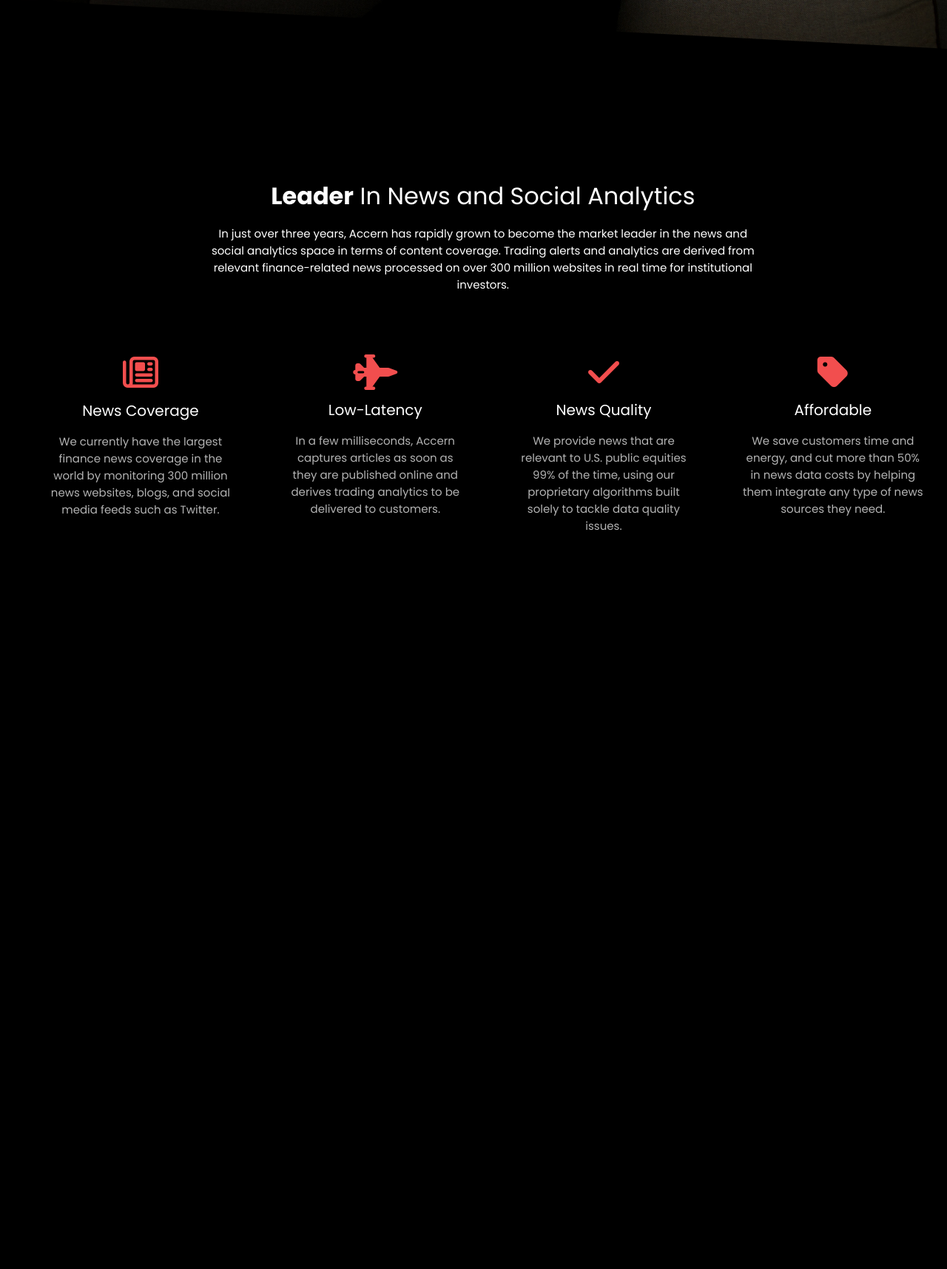
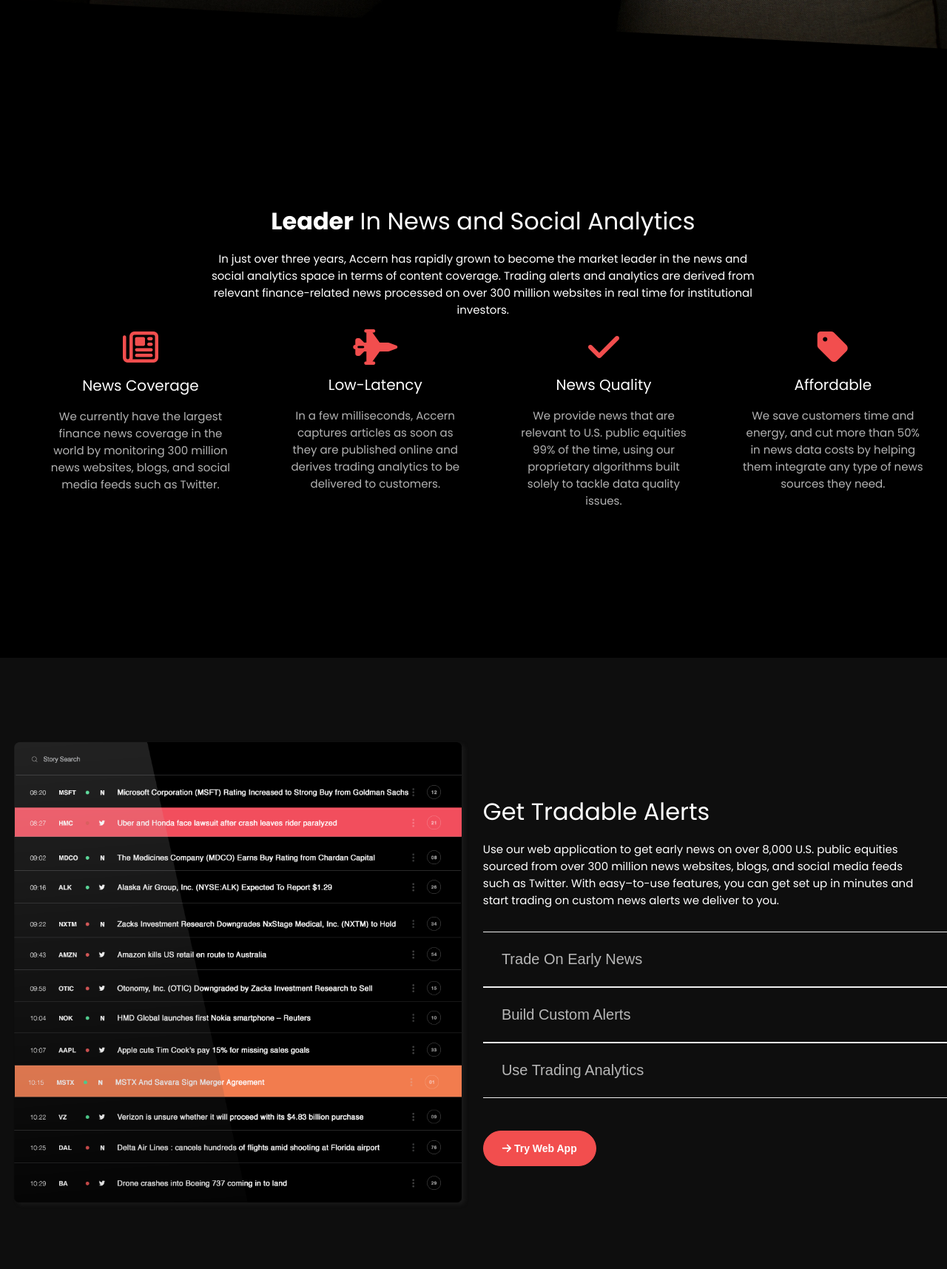
Before and after one commit to saumitra1993/accern, a Node server app: page / in a window 1280 px wide; the page is wider, and only the part inside the window is pictured. Shown: the part 841-2556 px from the top of that part at 74% size. Before the commit the page ends 1558 px from the top of that part, so only its background shows below. Run offline with Node 20, Linux system fonts and the light colour scheme; data that the repository does not hold is empty; some libraries are stand-ins or nearby versions.

Commit message:
completed section 3, problem with bottom alignment of button to image

```diff
--- a/public/scripts/controllers/homeController.js
+++ b/public/scripts/controllers/homeController.js
@@ -1,6 +1,25 @@
 angular.module("accern").controller("homeController", function($scope,appfactory,$q,$routeParams){
 
+    var acc = document.getElementsByClassName("accordion");
+    console.log(acc);
+    var i;
 
+    for (i = 0; i < acc.length; i++) {
+        acc[i].onclick = function(){
+            console.log("Here")
+            /* Toggle between adding and removing the "active" class,
+            to highlight the button that controls the panel */
+            this.classList.toggle("active");
+
+            /* Toggle between hiding and showing the active panel */
+            var panel = this.nextElementSibling;
+            if (panel.style.maxHeight){
+              panel.style.maxHeight = null;
+            } else {
+              panel.style.maxHeight = panel.scrollHeight + 'px';
+            }
+        }
+    }
 
 
 
--- a/public/stylesheets/styles.css
+++ b/public/stylesheets/styles.css
@@ -29,8 +29,27 @@
   font-weight: 100;
   margin: 0; }
 
+h5 {
+  font-size: 1.125em;
+  font-weight: 100;
+  margin: 0; }
+
 p {
   font-size: 0.9375em; }
+
+.btn-a {
+  padding: 15px 25px 15px 25px;
+  font-size: 1em;
+  color: white;
+  font-weight: 600;
+  cursor: pointer;
+  border: 1px solid #f24e4e;
+  border-radius: 25px;
+  background: #f24e4e;
+  z-index: 1;
+  font-size: 0.875em; }
+  .btn-a:hover {
+    background: linear-gradient(to right, #f03131, #f13b3b); }
 
 header {
   align-items: center;
@@ -88,7 +107,7 @@
 .section1 {
   padding: 0;
   position: relative;
-  height: 100vh;
+  min-height: 100vh;
   padding-left: 2%;
   display: flex;
   flex-direction: column;
@@ -118,24 +137,11 @@
     border-bottom: 5px solid #f24e4e; }
   .section1 navbar {
     flex-basis: 25%; }
-  .section1 .btn-a {
-    padding: 15px 25px 15px 25px;
-    font-size: 1em;
-    color: white;
-    font-weight: 600;
-    cursor: pointer;
-    border: 1px solid #f24e4e;
-    border-radius: 25px;
-    background: #f24e4e;
-    z-index: 1;
-    font-size: 0.875em; }
-    .section1 .btn-a:hover {
-      background: linear-gradient(to right, #f03131, #f13b3b); }
 
 .section2 {
   padding: 0;
   position: relative;
-  height: 100vh;
+  min-height: 100vh;
   padding-left: 2%;
   display: flex;
   flex-direction: column;
@@ -165,7 +171,74 @@
     font-weight: 400; }
   .section2 i {
     color: #f24e4e;
-    margin-bottom: 4%; }
+    margin-bottom: 4%;
+    transition: all 0.2s linear; }
+    .section2 i:hover {
+      transform: scale(0.9, 0.9); }
+
+.section3 {
+  padding: 0;
+  position: relative;
+  min-height: 100vh;
+  padding-left: 2%;
+  display: flex;
+  flex-direction: column;
+  flex-direction: row;
+  background-color: #0e0e0e;
+  position: relative;
+  justify-content: flex-start;
+  align-items: center;
+  padding-left: 0;
+  padding-top: 2%; }
+  .section3 .platform-img {
+    width: 50%;
+    height: 100%; }
+  .section3 .platform-info-container {
+    display: flex;
+    margin-left: 1%;
+    margin-top: 4%;
+    flex-direction: column;
+    justify-content: flex-start;
+    align-items: flex-start; }
+  .section3 p {
+    width: 95%;
+    margin-bottom: 5%; }
+  .section3 h5 {
+    font-size: 1.5em;
+    font-weight: 400; }
+  .section3 .btn-a {
+    margin-top: 7%;
+    margin-bottom: 5%; }
+
+/* Style the buttons that are used to open and close the accordion panel */
+button.accordion {
+  color: rgba(255, 255, 255, 0.7);
+  background: none;
+  cursor: pointer;
+  padding: 4%;
+  width: 100%;
+  text-align: left;
+  border-top: 1px solid #eee;
+  border-left: none;
+  border-right: none;
+  border-bottom: 1px solid #eee;
+  outline: none;
+  transition: 0.4s; }
+
+/* Add a background color to the button if it is clicked on (add the .active class with JS), and when you move the mouse over it (hover) */
+button.accordion.active, button.accordion:hover {
+  color: rgba(217, 217, 217, 0.7); }
+
+/* Style the accordion panel. Note: hidden by default */
+div.panel {
+  padding: 0 5%;
+  background-color: none;
+  max-height: 0;
+  overflow: hidden;
+  transition: max-height 0.2s ease-out; }
+  div.panel p {
+    color: rgba(241, 241, 241, 0.7);
+    font-size: 0.9375em; }
 
 .transitioner {
   height: 100px;
--- a/public/templates/home.html
+++ b/public/templates/home.html
@@ -36,3 +36,30 @@
         </div>
     </div>
 </section>
+
+<section class="section3">
+
+    <img class="platform-img" src="images/platform2017-1.png" alt="How Accern Dashboard looks" />
+    <div class="platform-info-container">
+        <h2>Get Tradable Alerts </h2>
+        <p>Use our web application to get early news on over 8,000 U.S. public equities sourced from over 300 million news websites, blogs, and social media feeds such as Twitter. With easy–to-use features, you can get set up in minutes and start trading on custom news alerts we deliver to you.</p>
+        <button class="accordion"><h5>Trade On Early News</h5></button>
+        <div class="panel">
+          <p>Our massive coverage of 300 million websites allows us to find and deliver early stories on U.S. public equities to our customers.</p>
+        </div>
+
+        <button class="accordion"><h5>Build Custom Alerts</h5></button>
+        <div class="panel">
+          <p>Our app allows you to build custom news alerts geared specifically towards your trading strategy. If requested, we can even help you build them.</p>
+        </div>
+
+        <button class="accordion"><h5>Use Trading Analytics</h5></button>
+        <div class="panel">
+          <p>We derive analytics such as sentiment, impact, news exposure, news reliability rankings, and much more from each article.</p>
+        </div>
+
+        <button class="btn-a"><i class="fa fa-arrow-right" aria-hidden="true"></i> Try Web App</button>
+    </div>
+
+
+</section>
--- a/sass/styles.scss
+++ b/sass/styles.scss
@@ -18,7 +18,7 @@
 @mixin section {
     padding:0;
     position: relative;
-    height:100vh;
+    min-height:100vh;
     padding-left: 2%;
     display: flex;
     flex-direction: column;
@@ -63,8 +63,27 @@
     font-weight: 100;
     margin:0;
 }
+h5 {
+    @include fontsize(18px,$document-fontsize);
+
+    font-weight: 100;
+    margin:0;
+}
 p {
     @include fontsize(15px,$document-fontsize);
+}
+
+.btn-a {
+    @include button;
+    border: 1px solid $color-base;
+    border-radius:25px;
+    background: $color-base;
+    z-index: 1;
+    @include fontsize(14px,$document-fontsize);
+
+    &:hover{
+        background: linear-gradient(to right, darken($color-base,6%), darken($color-base,4%));;
+    }
 }
 
 header{
@@ -179,18 +198,6 @@
         flex-basis: 25%;
     }
 
-    .btn-a {
-        @include button;
-        border: 1px solid $color-base;
-        border-radius:25px;
-        background: $color-base;
-        z-index: 1;
-        @include fontsize(14px,$document-fontsize);
-
-        &:hover{
-            background: linear-gradient(to right, darken($color-base,6%), darken($color-base,4%));;
-        }
-    }
 }
 
 .section2 {
@@ -237,6 +244,81 @@
     i{
         color:$color-base;
         margin-bottom: 4%;
+        transition: all 0.2s linear;
+        &:hover{
+            transform: scale(0.9,0.9);
+        }
+    }
+}
+
+.section3 {
+    @include section;
+    flex-direction: row;
+    background-color: #0e0e0e;
+    position: relative;
+    justify-content: flex-start;
+    align-items: center;
+    padding-left: 0;
+    padding-top: 2%;
+    .platform-img{
+        width: 50%;
+        height:100%;
+    }
+    .platform-info-container{
+        display: flex;
+        margin-left: 1%;
+        margin-top: 4%;
+        flex-direction: column;
+        justify-content: flex-start;
+        align-items: flex-start;
+    }
+    p{
+        width:95%;
+        margin-bottom: 5%;
+    }
+    h5{
+        font-size: 1.5em;
+        font-weight: 400;
+    }
+
+    .btn-a {
+        margin-top: 7%;
+        margin-bottom: 5%;
+    }
+
+}
+
+/* Style the buttons that are used to open and close the accordion panel */
+button.accordion {
+    color: rgba(255,255,255,0.7);
+    background: none;
+    cursor: pointer;
+    padding: 4%;
+    width: 100%;
+    text-align: left;
+    border-top: 1px solid #eee;
+    border-left: none;
+    border-right: none;
+    border-bottom: 1px solid #eee;
+    outline: none;
+    transition: 0.4s;
+}
+
+/* Add a background color to the button if it is clicked on (add the .active class with JS), and when you move the mouse over it (hover) */
+button.accordion.active, button.accordion:hover {
+    color: darken(rgba(255,255,255,0.7),15%);
+}
+
+/* Style the accordion panel. Note: hidden by default */
+div.panel {
+    padding:0 5%;
+    background-color: none;
+    max-height: 0;
+    overflow: hidden;
+    transition: max-height 0.2s ease-out;
+    p {
+        color:rgba(241, 241, 241, 0.7);
+        @include fontsize(15px,$document-fontsize);
     }
 }
 
--- a/views/index.ejs
+++ b/views/index.ejs
@@ -22,6 +22,7 @@
 
         <ng-view></ng-view>
         <footer></footer>
+
         <script src="scripts/app.js"></script>
         <script src="scripts/services/appfactory.js"></script>
         <script src="scripts/controllers/homeController.js"></script>
@@ -29,6 +30,7 @@
         <script src="scripts/controllers/footerController.js"></script>
         <script src="scripts/directives/navbar.js"></script>
         <script src="scripts/directives/footer.js"></script>
+
     </body>
 
 
```
